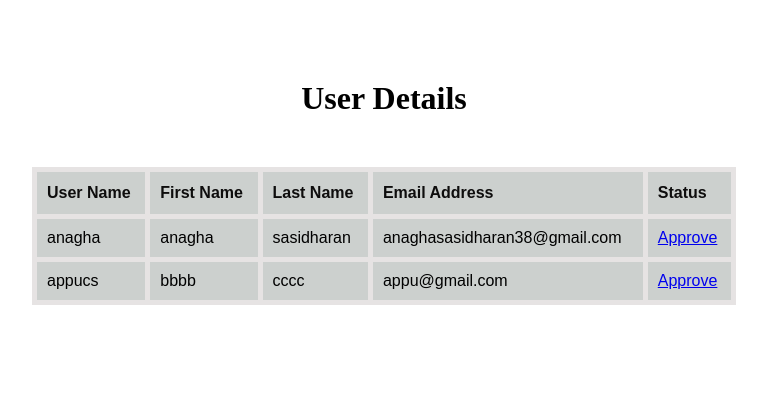
After one commit to Anaghacs/Voting_System, a Django app: page /view_users in a window 1280 px wide. The commit adds this page. Shown: the top 404 px of the page, without its empty margins (256-1023 px from the left). Run offline with Django 5.2, Linux system fonts and the light colour scheme; data comes from the database, SQL or seed files in the repository; both versions use the stored data as it was after the commit.

Commit message:
Create admin home page and function.admin approve the user login request

```diff
--- a/Voting/templates/login.html
+++ b/Voting/templates/login.html
@@ -3,7 +3,7 @@
 <head>
     <meta charset="UTF-8">
     <meta name="viewport" content="width=device-width, initial-scale=1.0">
-    <title>login</title>
+    <title></title>
 </head>
 {% load static %}
 <link rel="stylesheet" href="{% static 'login.css' %}">
@@ -17,7 +17,6 @@
             <input type="password" name="password1" placeholder="password" required/>
             <button type="submit" value="submit" >Login</button>
 
-            #The for loop condition print the error message in html page
             {% for messages in messages %}
               <p style="color: red;">{{messages}}</p>
             {% endfor %}
--- /dev/null
+++ b/Voting/templates/view_users.html
@@ -0,0 +1,51 @@
+<!DOCTYPE html>
+<html lang="en">
+<head>
+    <meta charset="UTF-8">
+    <meta name="viewport" content="width=device-width, initial-scale=1.0">
+    <title>Index</title>
+</head>
+
+{% load static %}
+<link rel="stylesheet" href="{% static 'user.css' %}">
+<link rel="stylesheet" href="https://cdnjs.cloudflare.com/ajax/libs/font-awesome/6.0.0/css/all.min.css"><body>
+    <div class="container">
+        <h1>User Details</h1>
+        <table id="customers" border="1">
+            <thead>
+                <!-- <th> No</th> -->
+                <th> User Name</th>
+                <th> First Name</th>
+                <th> Last Name</th>
+                <th> Email Address</th>
+                <th> Status</th>
+                <!-- <th colspan="2" id="mid">Action</th> -->
+            </thead>
+            {% for i in user %}
+            <tr>
+                <!-- <td>{{i.id}}</td> -->
+                <td>{{i.username}}</td>
+                <td>{{i.first_name}}</td>
+                <td>{{i.last_name}}</td>
+                <td>{{i.email}}</td>
+                <td>
+                    {% if not user.is_staff %}
+                        <a href="approve/{{i.id}}">Approve</a>
+                    {% else %}
+                        <p>Approved</p>
+                    {% endif %}
+                </td>
+                <!-- <td>
+                    <a href="update/{{i.id}}"><i class="fas fa-edit"></i></a>
+                </td>
+                <td>
+                    <a href="delete/{{i.id}}"><i class="fa-solid fa-trash"></i></a>
+                </td>        -->
+            </tr>
+            {% endfor %}
+        </table>
+    </div>
+    </div>
+
+</body>
+</html>
--- a/Voting/urls.py
+++ b/Voting/urls.py
@@ -7,5 +7,8 @@ urlpatterns = [
     path('', views.index,name="index"),
     path('signup',views.signup,name="signup"),
     path('login',views.login,name="login"),
-    path('admin_home',views.admin_home,name="admin_home")
+    path('signout',views.signout,name="signout"),
+    path('admin_home',views.admin_home,name="admin_home"),
+    path('view_users',views.view_users,name="view_users"),
+    path('approve/<int:id>/',views.approve,name="approve")
 ]
--- a/Voting/views.py
+++ b/Voting/views.py
@@ -50,6 +50,9 @@ def signup(request):
 
 #Create login page functions.
 def login(request):
+    # if 'username' in request.session:
+    #     return redirect(index)
+
     if request.method=="POST":
         username=request.POST['username']
         pass1=request.POST['password1']
@@ -71,8 +74,27 @@ def login(request):
             messages.infor(request,"Invalid login credentials")
     return render(request,"login.html")
 
+def signout(request):
+    if 'username' in request.session:
+        request.session.flush()
+    return redirect('index')
 
 
 #Create admin home page functions.
 def admin_home(request):
-    return render(request,'admin_home.html')
+    if 'username' in request.session:
+        return render(request,'admin_home.html')
+    return render(request,"login.html")
+
+#Create admin view user details and approve button
+def view_users(request):
+    user=User.objects.filter(is_staff=False)
+    return render(request,"view_users.html",{'user':user})
+
+
+#Create admin approve login request for the users.
+def approve(request,id):
+    user=User.objects.get(id=id)
+    user.is_staff=True
+    user.save()
+    return redirect("verified_users")
```
Also changed, not shown: Voting/templates/admin_home.html (+3 -33 lines), db.sqlite3.
